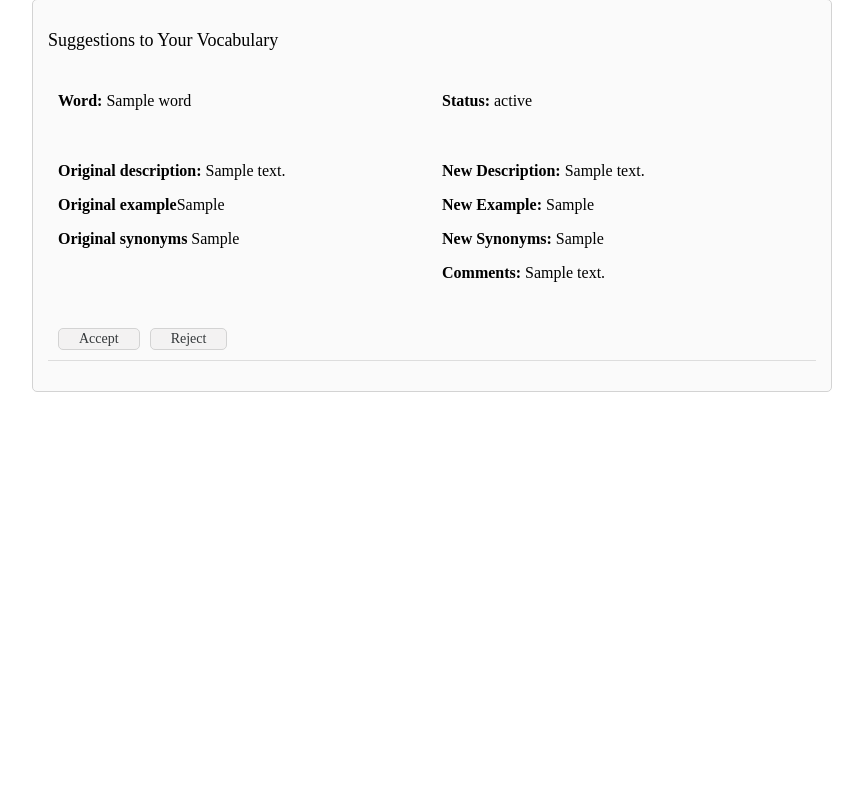
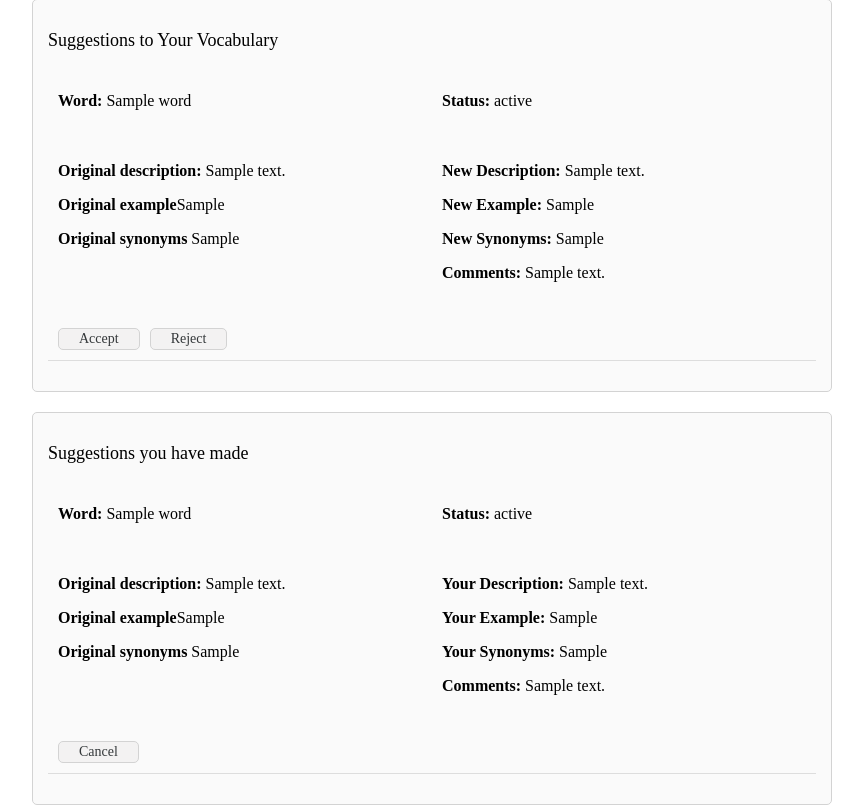
Before and after one commit to tuomoM/eruditeEdge, a Flask app: template templates/suggestion_inbox.html in a window 1280 px wide. Shown: the part 215-1020 px from the top of the page, without its empty margins (208-1071 px from the left). Before the commit the page ends 607 px from the top, so only its background shows below. Run offline with Flask 3, Linux system fonts and the light colour scheme; the template is opened without the code that fills it: most values are stand-ins (such as "Sample title", 1, 10 or a date in 2020).

Commit message:
Added possiblity to cancel own suggestion not yet handled

```diff
--- a/init.sql
+++ b/init.sql
@@ -4,3 +4,4 @@ INSERT INTO status_categories (status_id,category_type,status_description) VALUE
 INSERT INTO status_categories (status_id,category_type,status_description) VALUES (3,"Change","Approved");
 INSERT INTO status_categories (status_id,category_type,status_description) VALUES (4,"Change","Rejected");
 INSERT INTO status_categories (status_id,category_type,status_description) VALUES (5,"Change","Cancelled");
+INSERT INTO status_categories (status_id,category_type,status_description) VALUES (6,"Change","Archived");
--- a/templates/suggest_changes.html
+++ b/templates/suggest_changes.html
@@ -14,7 +14,7 @@
     </p>
     <p>
         <label for="new_example">New Example Sentence (optional)</label><br>
-        <tinput type = "text" name="new_example" id="new_example" size = 100 value ="">
+        <input type = "text" name="new_example" id="new_example" size = 100 value ="">
     </p>
     <p>
         <label for="new_synonyms">New Synonyms (optional)</label><br>
--- a/templates/suggestion_inbox.html
+++ b/templates/suggestion_inbox.html
@@ -56,6 +56,44 @@
 
 
 {%endif%}
+{% if own_suggestions %}
+<div class="inbox-container"></div>
+  <div class="suggestions-list">
+        <h2>Suggestions you have made</h2>
+        {% if own_suggestions %}
+            {% for suggestion in own_suggestions %}
+                <div class="suggestion-item">
+                    <p><strong>Word:</strong> {{ suggestion.word }}</p>
+                    <p><strong>Status:</strong> {{ suggestion.status }}</p>
+                    <div class = "original-vocab">
+                        <p><strong>Original description:</strong> {{ suggestion.orig_description }}</p>
+                        <p><strong>Original example</strong>{{ suggestion.orig_example }}</p>
+                        <p><strong>Original synonyms</strong> {{ suggestion.orig_synonyms }}</p>
 
 
+                    </div>
+                    <div class = "suggestion">
+
+                        <p><strong>Your Description:</strong> {{ suggestion.new_description or "None" }}</p>
+                        <p><strong>Your Example:</strong> {{ suggestion.new_example or "None" }}</p>
+                        <p><strong>Your Synonyms:</strong> {{ suggestion.new_synonyms or "None" }}</p>
+                        <p><strong>Comments:</strong> {{ suggestion.comments or "None" }}</p>
+
+                    </div>
+                    <div class="suggestion-actions">
+                        <form action="/inbox/cancel_suggestion/{{ suggestion.id }}" method="POST" style="display: inline;">
+                            <input type="hidden" name="csrf_token" value="{{ session.csrf_token }}">
+                            <input type="submit" value="Cancel" class="btn">
+                        </form>
+                    </div>
+
+                </div>
+            {% endfor %}
+        {% else %}
+            <p>You dont have any open suggestions.</p>
+        {% endif %}
+    </div>
+    </div>
+ {%endif%}
+
 {% endblock %}
```
Also changed, not shown: repositories/vocab_repository.py (+18 -6 lines), services/vocab_service.py (+13 -2 lines), views/vocab.py (+10 -1 lines), README.md.
